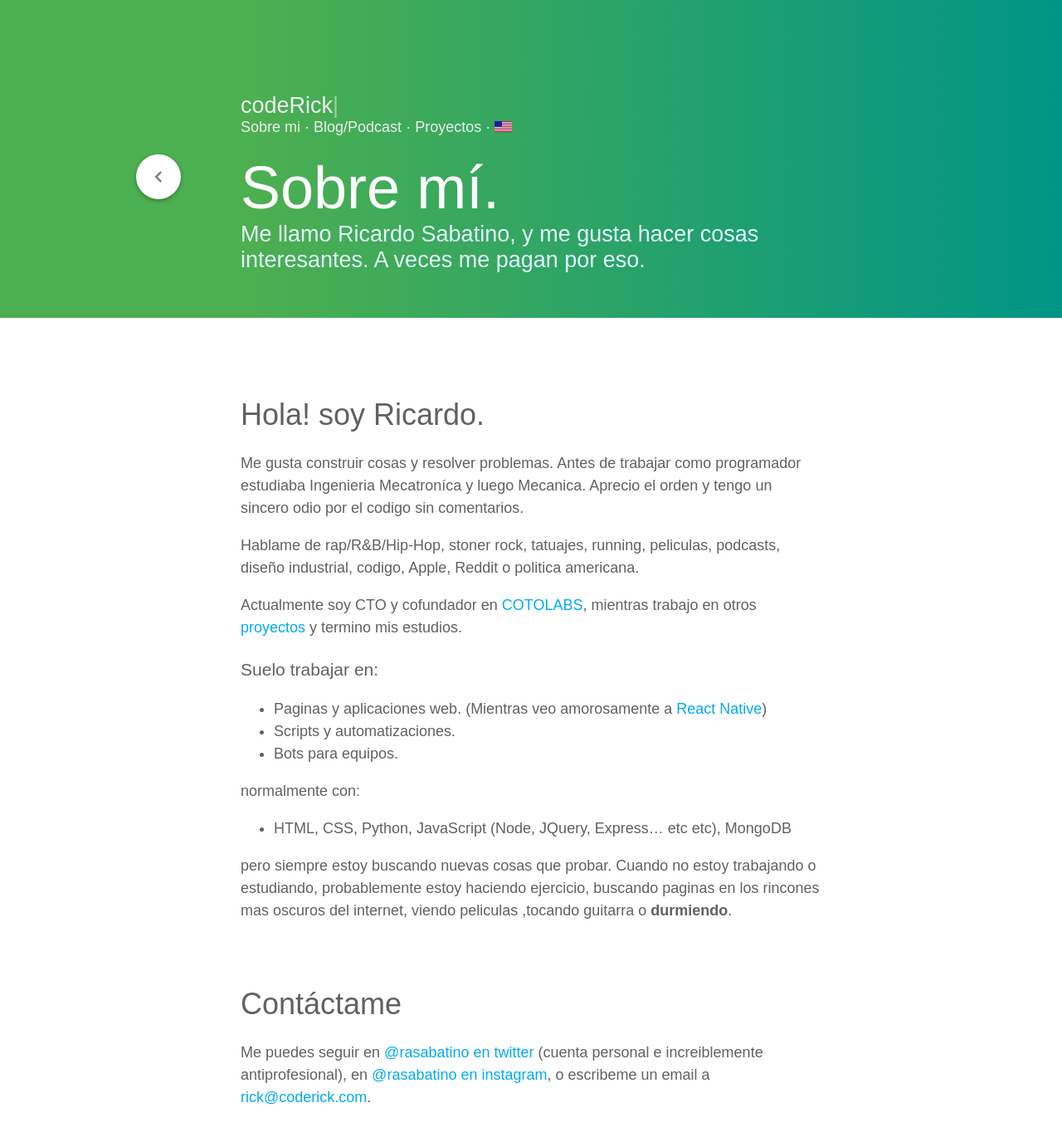
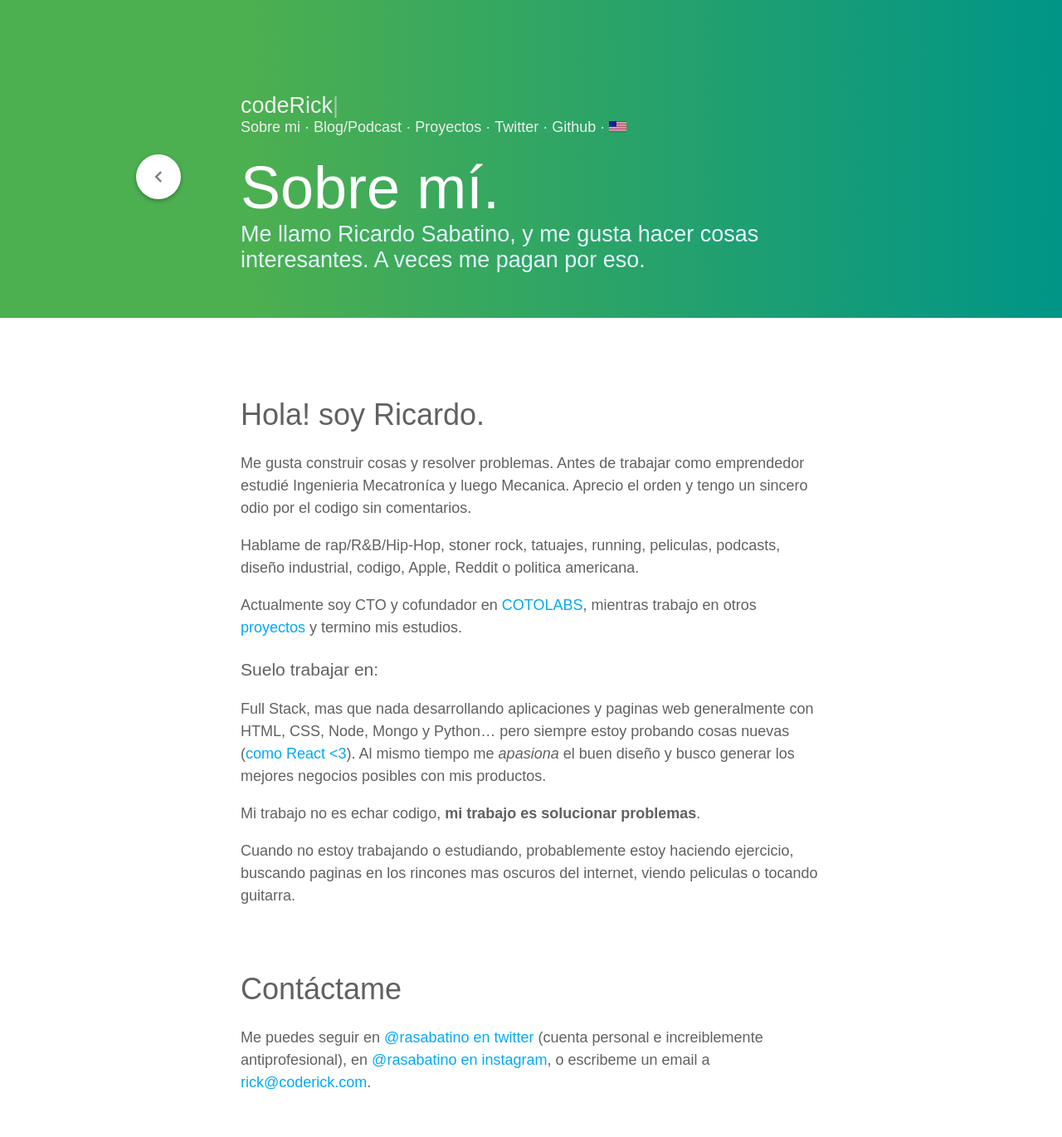
Before and after one commit to NeftaliYagua/coderickdotcom.github.io, a Jekyll site: the page built from sobre-mi.md, in a window 1280 px wide and 1400 px high. Shown: the top 1370 px of the window at 83% size. Built offline with Jekyll 4.4.1, drawn with Linux system fonts in a browser that asks for light colours; Markdown is read by kramdown in place of the engine named in the settings; a script that is not in the unit is left out.

Commit message:
better language used all around

```diff
--- a/_includes/nav.html
+++ b/_includes/nav.html
@@ -3,6 +3,8 @@
   <li><a href="/about">Sobre mi</a></li>
   <li><a href="/blog">Blog/Podcast</a></li>
   <li><a href="/projects">Proyectos</a></li>
+  <li><a href="http://twitter.com/rasabatino">Twitter</a></li>
+  <li><a href="https://github.com/coderickdotcom">Github</a></li>
   <li><a href="/english"><img src="/images/muricaflag.jpg" alt="in english now"/></a></li>
   </ul>
 </nav>
--- a/javascripts/main.js
+++ b/javascripts/main.js
@@ -4,15 +4,15 @@
 $(function(){
     $("#typed").typed({
       strings: ["s ideas", "s proyectos", "s quejas", "s terribles tweets", "s blogs", "s clases de sarcasmo", "."] ,
-      typeSpeed: 40,
+      typeSpeed: 30,
       loop:false
     });
 });
 
 $(function(){
     $("#logito").typed({
-      strings: ["coderR", "co co", "codeRick"] ,
-      typeSpeed: 80,
+      strings: ["coderR", "RickyCode?", "codeRick"] ,
+      typeSpeed: 20,
       loop:false
     });
 });
--- a/sobre-mi.md
+++ b/sobre-mi.md
@@ -5,7 +5,7 @@ summary: Me llamo Ricardo Sabatino, y me gusta hacer cosas interesantes. A veces
 permalink: /about/index.html
 ---
 # Hola! soy Ricardo.
-Me gusta construir cosas y resolver problemas. Antes de trabajar como programador estudiaba Ingenieria
+Me gusta construir cosas y resolver problemas. Antes de trabajar como emprendedor estudié Ingenieria
  Mecatroníca y luego Mecanica. Aprecio el orden y tengo un sincero odio por el codigo sin comentarios.
 
  Hablame de rap/R&B/Hip-Hop, stoner rock, tatuajes, running, peliculas, podcasts, diseño industrial,
@@ -15,15 +15,12 @@ Actualmente soy CTO y cofundador en [COTOLABS](http://www.cotolabs.com), mientra
 
 ### Suelo trabajar en:
 <!-- TODO: todos estas cosas tienen que ser links a proyectos que yo haya hecho!! -->
-  * Paginas y aplicaciones web. (Mientras veo amorosamente a [React Native](https://facebook.github.io/react-native/))
-  * Scripts y automatizaciones.
-  * Bots para equipos.
+Full Stack, mas que nada desarrollando aplicaciones y paginas web generalmente con HTML, CSS, Node, Mongo y Python... pero siempre estoy probando cosas nuevas ([como React <3](https://facebook.github.io/react-native/)).
+Al mismo tiempo me *apasiona* el buen diseño y busco generar los mejores negocios posibles con mis productos.
 
-normalmente con:
+Mi trabajo no es echar codigo, **mi trabajo es solucionar problemas**.
 
-  * HTML, CSS, Python, JavaScript (Node, JQuery, Express... etc etc), MongoDB
-
-pero siempre estoy buscando nuevas cosas que probar. Cuando no estoy trabajando o estudiando, probablemente estoy haciendo ejercicio, buscando paginas en los rincones mas oscuros del internet, viendo peliculas ,tocando guitarra o **durmiendo**.
+Cuando no estoy trabajando o estudiando, probablemente estoy haciendo ejercicio, buscando paginas en los rincones mas oscuros del internet, viendo peliculas o tocando guitarra.
 
 # Contáctame
 Me puedes seguir en [@rasabatino en twitter](https://twitter.com/rasabatino) (cuenta personal e increiblemente antiprofesional), en [@rasabatino en instagram](https://instagram.com/rasabatino), o escribeme un email a [rick@coderick.com](mailto:rick@coderick.com).
```
Also changed, not shown: english.md (+4 -0 lines).
